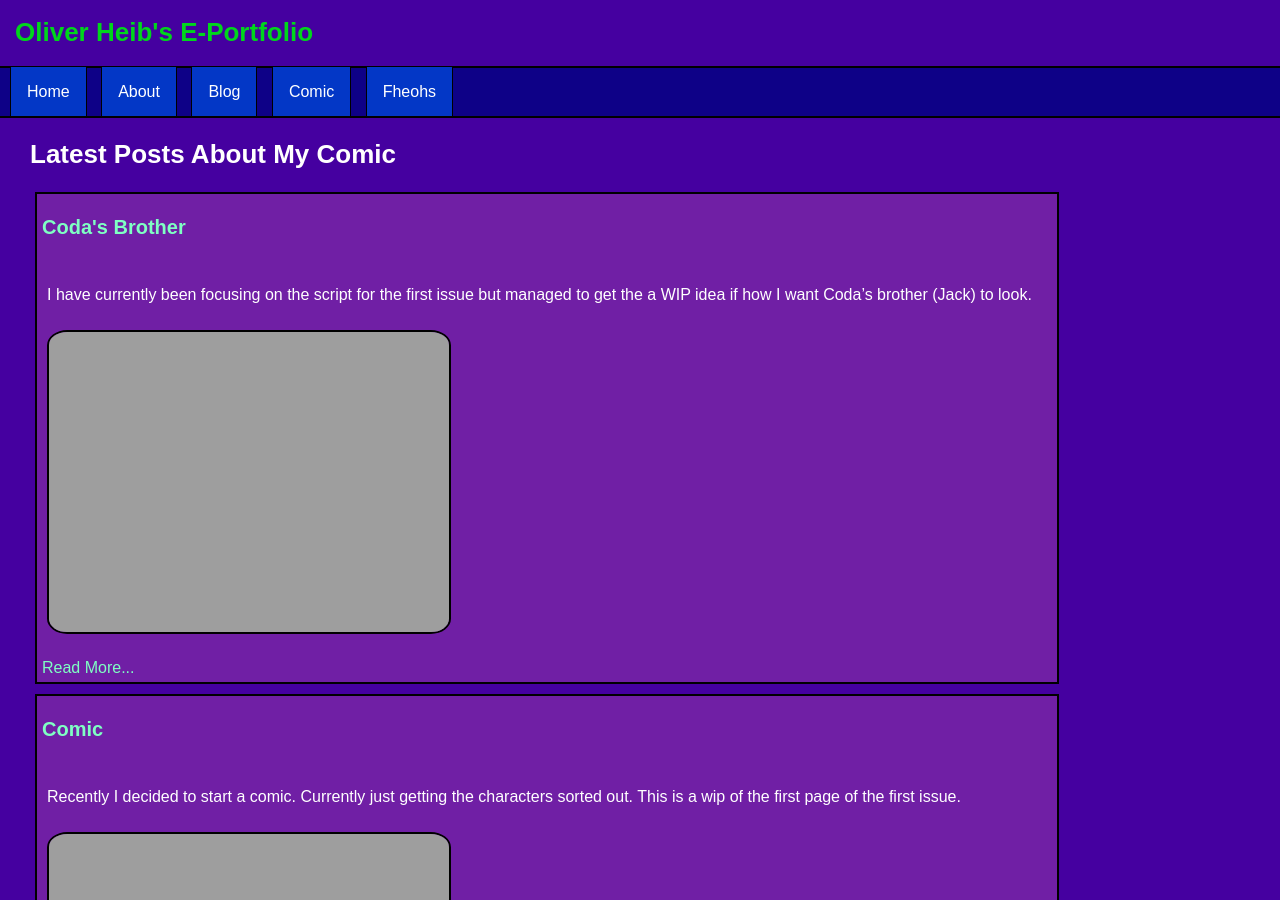
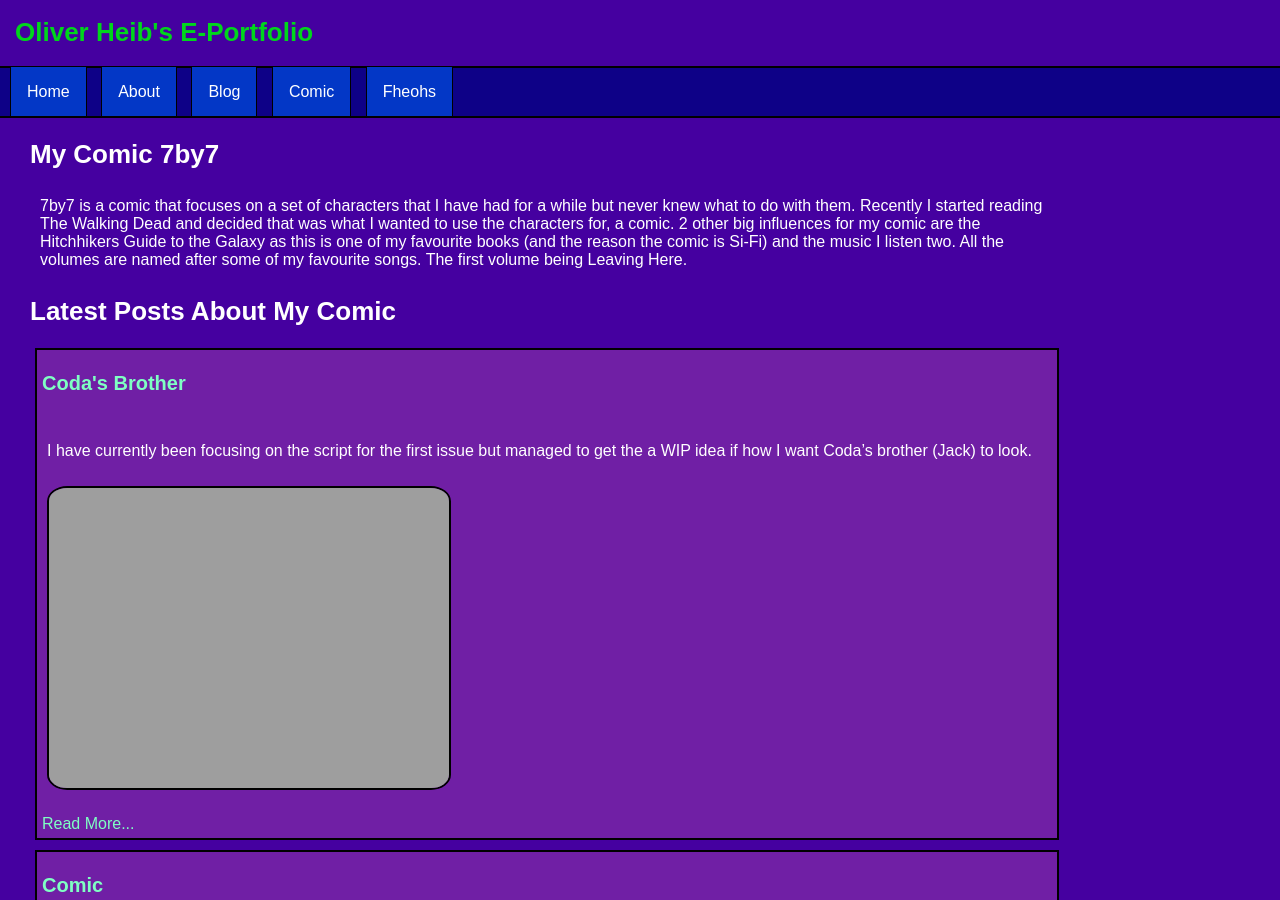
Before and after one commit to OliverHeib/E-PortfolioInJekyll, a Jekyll site: the page built from comic.html, in a window 1280 px wide and 900 px high. Built offline with Jekyll 4.4.1, drawn with Linux system fonts in a browser that asks for light colours.

Commit message:
Update comic.html

```diff
--- a/comic.html
+++ b/comic.html
@@ -2,6 +2,9 @@
 layout: default
 title: Comic
 ---
+<h1>My Comic 7by7</h1>
+<p>7by7 is a comic that focuses on a set of characters that I have had for a while but never knew what to do with them. Recently I started reading The Walking Dead and decided that was what I wanted to use the characters for, a comic. 2 other big influences for my comic are the Hitchhikers Guide to the Galaxy as this is one of my favourite books (and the reason the comic is Si-Fi) and the music I listen two. All the volumes are named after some of my favourite songs. The first volume being Leaving Here.</p>
+
   <h1>Latest Posts About My Comic</h1>
 
   <ul>
```
